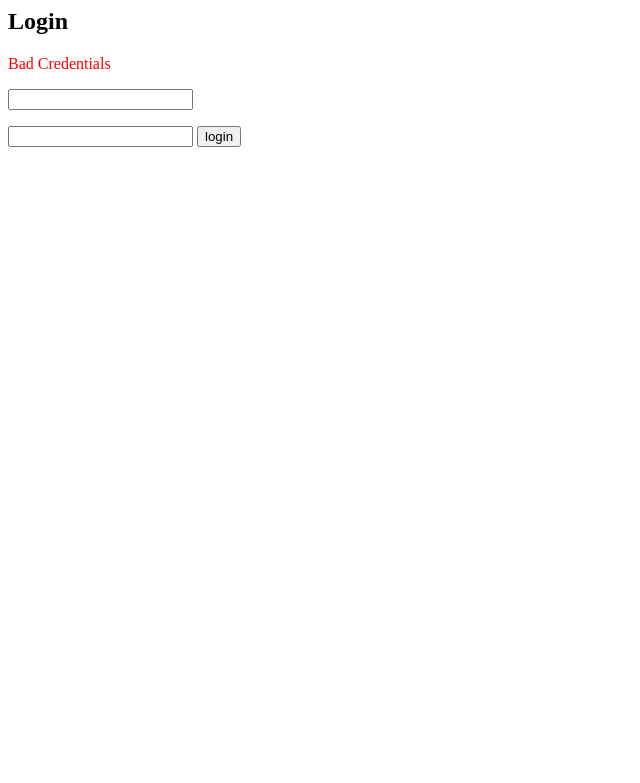
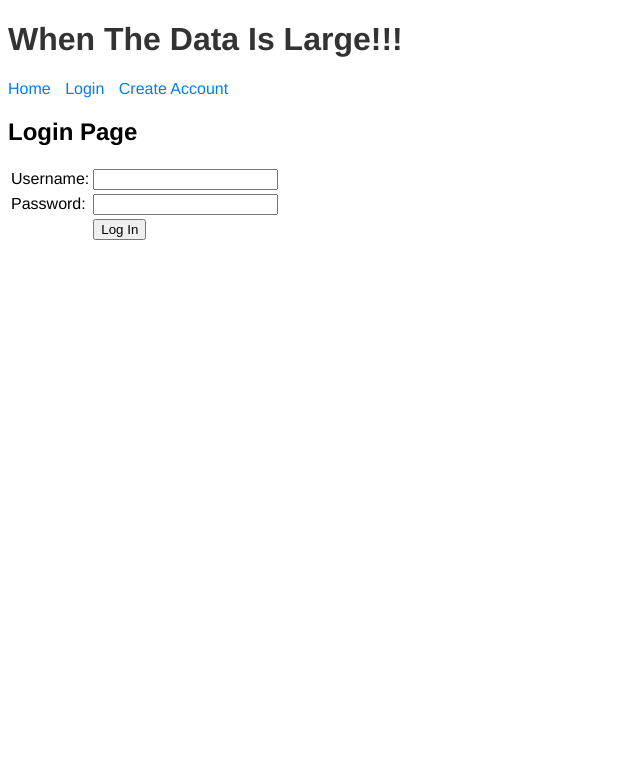
Before and after one commit to ains-arch/flask-database, a Flask app: page /login in a window 1280 px wide. Shown: the top 783 px of the page, without its empty margins (0-640 px from the left). Run offline with Flask 3, Linux system fonts and the light colour scheme; parts of the project's set-up code (start-up, migrations or seed data) failed here and were passed over.

Commit message:
website fiddling

```diff
--- a/services/web/project/__init__.py
+++ b/services/web/project/__init__.py
@@ -15,9 +15,13 @@ app.config.from_object("project.config.Config")
 db = SQLAlchemy(app)
 
 
-def are_creds_good(user, pw):
-    pass
-    # look into db and find
+def are_credentials_good(username, password):
+    if username == 'haxor' and password == '1337':
+        return True
+    else:
+        return False
+    # FIXME:
+    # look into db and check if the password is correct for the user
 
 
 class User(db.Model):
@@ -32,9 +36,16 @@ class User(db.Model):
 
 
 @app.route("/")
-def hello_world():
-    return render_template('root.html')
+def root():
+    print_debug_info()
 
+    messages = [{}]
+
+    username = request.cookies.get('username')
+    password = request.cookies.get('password')
+    good_credentials = are_credentials_good(username, password)
+
+    return render_template('root.html', logged_in=good_credentials, messages=messages)
 
 @app.route("/static/<path:filename>")
 def staticfiles(filename):
@@ -45,21 +56,46 @@ def staticfiles(filename):
 def mediafiles(filename):
     return send_from_directory(app.config["MEDIA_FOLDER"], filename)
 
+def print_debug_info():
+    # GET method
+    print('request.args.get("username")=', request.args.get("username"))
+    print('request.args.get{"password"}=', request.args.get("password"))
+
+    # POST method
+    print('request.form.get{"username"}=', request.form.get("username"))
+    print('request.form.get{"password"}=', request.form.get("password"))
+
+    # cookies
+    print('request.cookies.get{"username"}=', request.cookies.get("username"))
+    print('request.cookies.get{"password"}=', request.cookies.get("password"))
 
 @app.route("/login", methods=["GET", "POST"])
 def login():
+    print_debug_info()
+
     username = request.form.get("username")
     password = request.form.get("password")
 
-    good_credentials = are_creds_good(username, password)
+    print('username=', username)
+    print('password=', password)
 
-    if username == "":
+    good_credentials = are_credentials_good(username, password)
+    print('good credentials=', good_credentials)
+
+    if username is None:
         return render_template('login.html', bad_credentials=False)
     else:
         if not good_credentials:
             return render_template('login.html', bad_credentials=True)
         else:
-            return render_template('login.html', bad_credentials=False)
+            template = render_template(
+                    'login.html',
+                    bad_credentials=False,
+                    logged_in=True)
+            response = make_response(template)
+            response.set_cookie('username', username)
+            response.set_cookie('password', password)
+            return response
 
     return render_template('login.html')
 
--- a/services/web/project/templates/base.html
+++ b/services/web/project/templates/base.html
@@ -1,22 +1,56 @@
-<html>
-    <head><title>Chirper</title></head>
+<!DOCTYPE html>
+<html lang="en">
+<head>
+    <meta charset="UTF-8">
+    <meta name="viewport" content="width=device-width, initial-scale=1.0">
+    <title>When The Data Is Large</title>
+    <style>
+        body {
+            font-family: Helvetica, sans-serif;
+        }
+        h1 {
+            color: #333;
+        }
+        nav {
+            margin-bottom: 20px;
+        }
+        nav ul {
+            list-style-type: none;
+            padding: 0;
+        }
+        nav ul li {
+            display: inline;
+            margin-right: 10px;
+        }
+        nav ul li a {
+            text-decoration: none;
+            color: #007bff;
+        }
+        nav ul li a:hover {
+            text-decoration: underline;
+        }
+    </style>
+</head>
 <body>
-        <h1>Chirper</h1>
+    <header>
+        <h1>When The Data Is Large!!!</h1>
+        <nav>
             <ul>
-            <li><a href='/'>Home</a></li>
-            <li><a href='/search'>Search</a></li>
-
+                <li><a href="/">Home</a></li>
                 {% if logged_in %}
-            <li><a href='/create_message'>New Chirp</a></li>
-            <li><a href='/logout'>Logout</a></li>
-
+                <li><a href="/create_message">New Post</a></li>
+                <li><a href="/logout">Logout</a></li>
                 {% else %}
-            <li><a href='/login'>Login</a></li>
-            <li><a href='/create_account'>Create Account</a></li>
+                <li><a href="/login">Login</a></li>
+                <li><a href="/create_user">Create Account</a></li>
                 {% endif %}
             </ul>
+        </nav>
+    </header>
 
+    <main>
         {% block content %}
         {% endblock %}
+    </main>
 </body>
 </html>
--- a/services/web/project/templates/login.html
+++ b/services/web/project/templates/login.html
@@ -1,17 +1,26 @@
+{% extends 'base.html' %}
+
 {% block content %}
+    <h2>Login Page</h2>
 
-<h2>Login</h2>
+    <form action="/login" method="POST">
+        <table>
+            <tr>
+                <td>Username:</td>
+                <td><input type="text" name="username"></td>
+            </tr>
+            <tr>
+                <td>Password:</td>
+                <td><input type="password" name="password"></td>
+            </tr>
+            <tr>
+                <td></td>
+                <td><input type="submit" value="Log In"></td>
+            </tr>
+        </table>
+    </form>
 
-{% if bad_credentials %}
-<p style='color:red'>Bad Credentials</p>
-{% endif %}
-
-
-
-<form action="login" method="POST">
-    <p><input type=text name=username>
-    <p><input type=password name=password>
-    <input type=submit value=login>
-</form>
-
+    {% if bad_credentials %}
+        <p style="color:red">Your username or password is incorrect.</p>
+    {% endif %}
 {% endblock %}
--- a/services/web/project/templates/root.html
+++ b/services/web/project/templates/root.html
@@ -1,5 +1,6 @@
 {% extends 'base.html' %}
 
 {% block content %}
-<h1>Welcome to Chirper</h1>
+<h2>Home</h2>
+<p>Welcome to my big data final!</p>
 {% endblock %}
```
Lines whose indentation alone changed are shown as unchanged.
